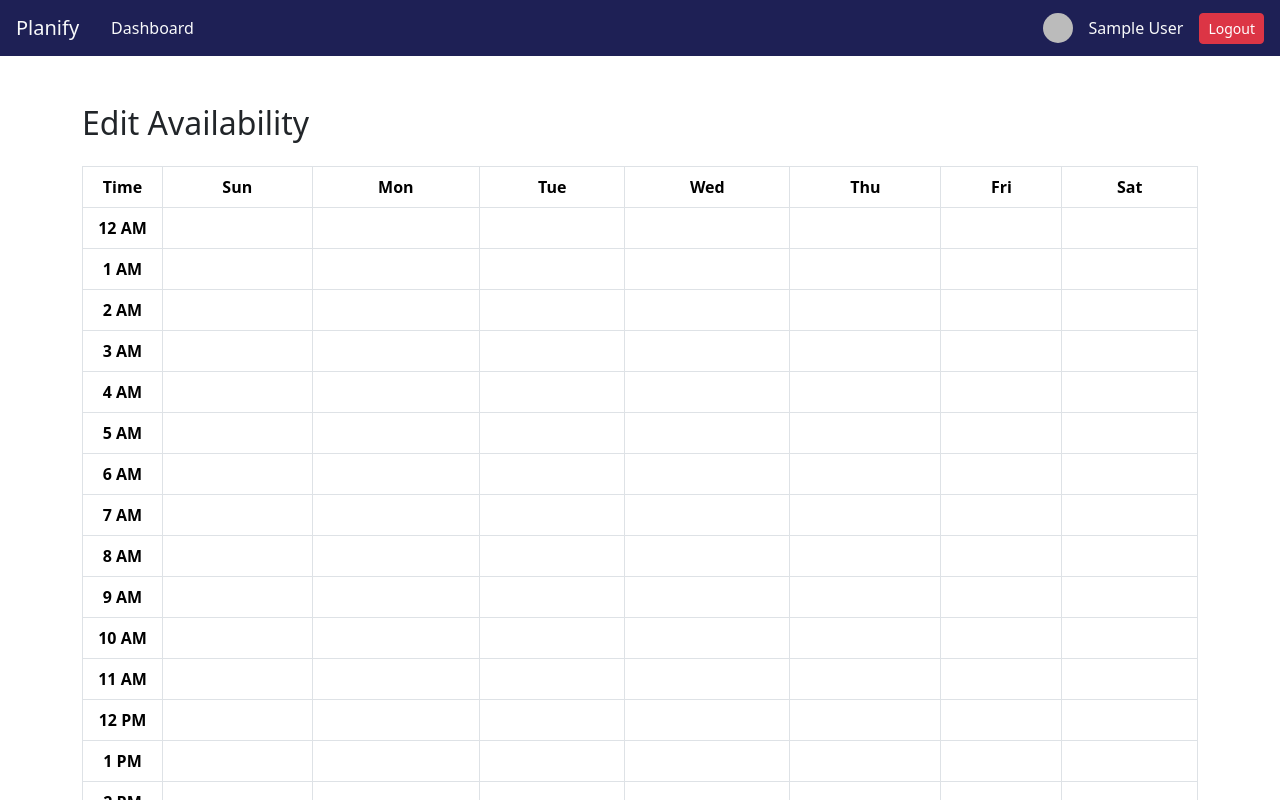
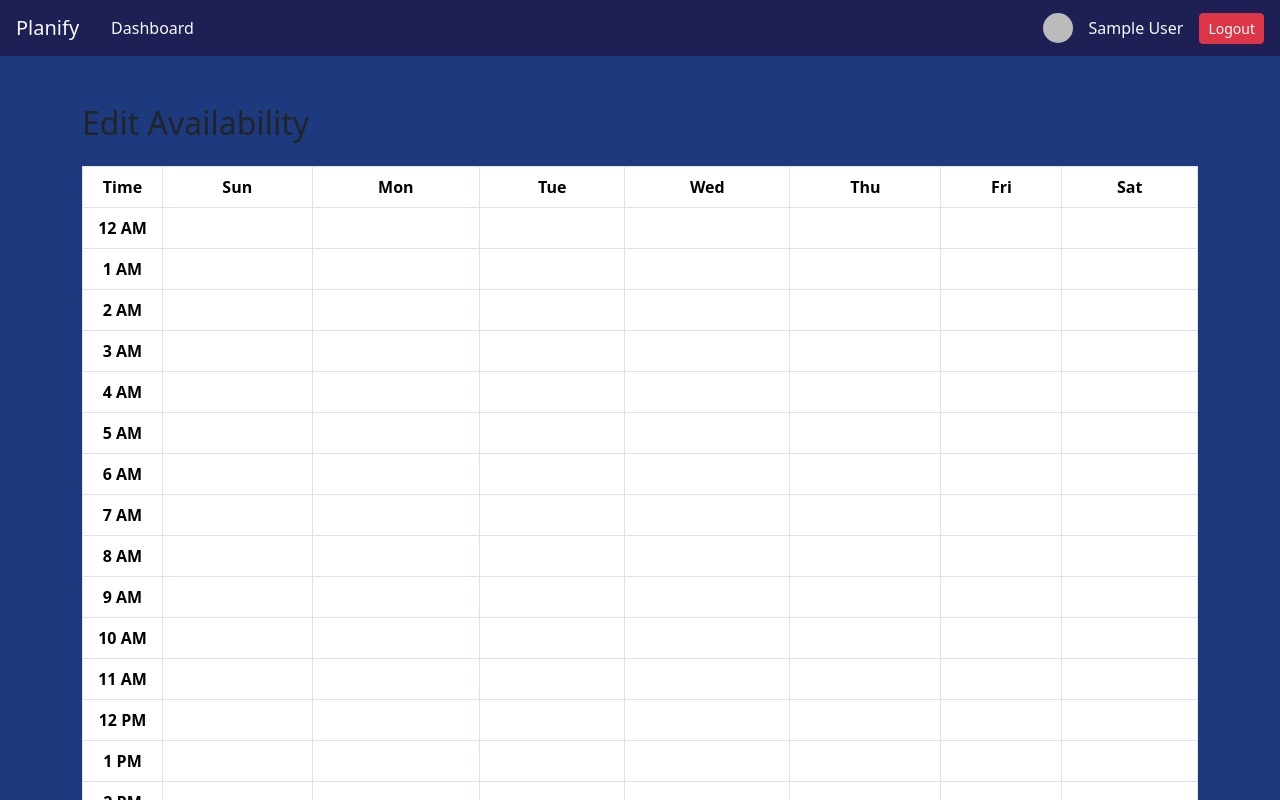
Before and after one commit to ParthP22/Planify, a Next.js app in the folder planify/: page /group/1/availability in a window 1280 px wide. Shown: the top 800 px of the page. Built offline with nearby package versions, Linux system fonts and the light colour scheme; no server answers; the database is empty; sample sign-in values are in the browser's storage.

Commit message:
refactor: wrapped the HTML code on the availability page in a div to introduce the new bg color

```diff
--- a/planify/src/app/group/[groupId]/availability/page.tsx
+++ b/planify/src/app/group/[groupId]/availability/page.tsx
@@ -129,7 +129,8 @@ export default function AvailabilityPage() {
     }
 
     return (
-        <div className="container mt-5">
+        <div className="page-bg">
+            <div className="container pt-5">
                 <h2 className="mb-4">Edit Availability</h2>
 
                 {/* Availability Grid */}
@@ -157,6 +158,7 @@ export default function AvailabilityPage() {
                     Back to Group
                 </button>
             </div>
+        </div>
     );
 
 
```
Lines whose indentation alone changed are shown as unchanged.
